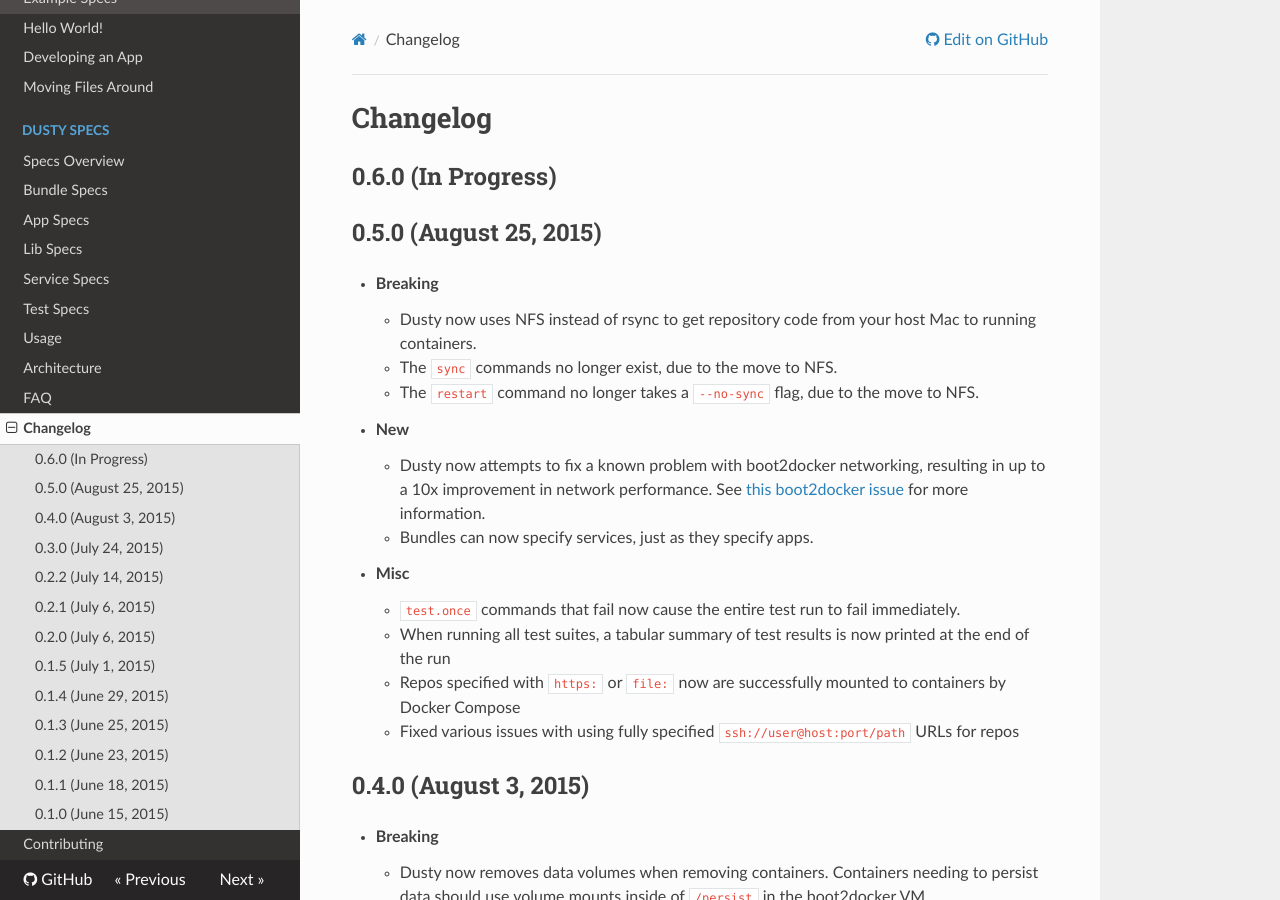
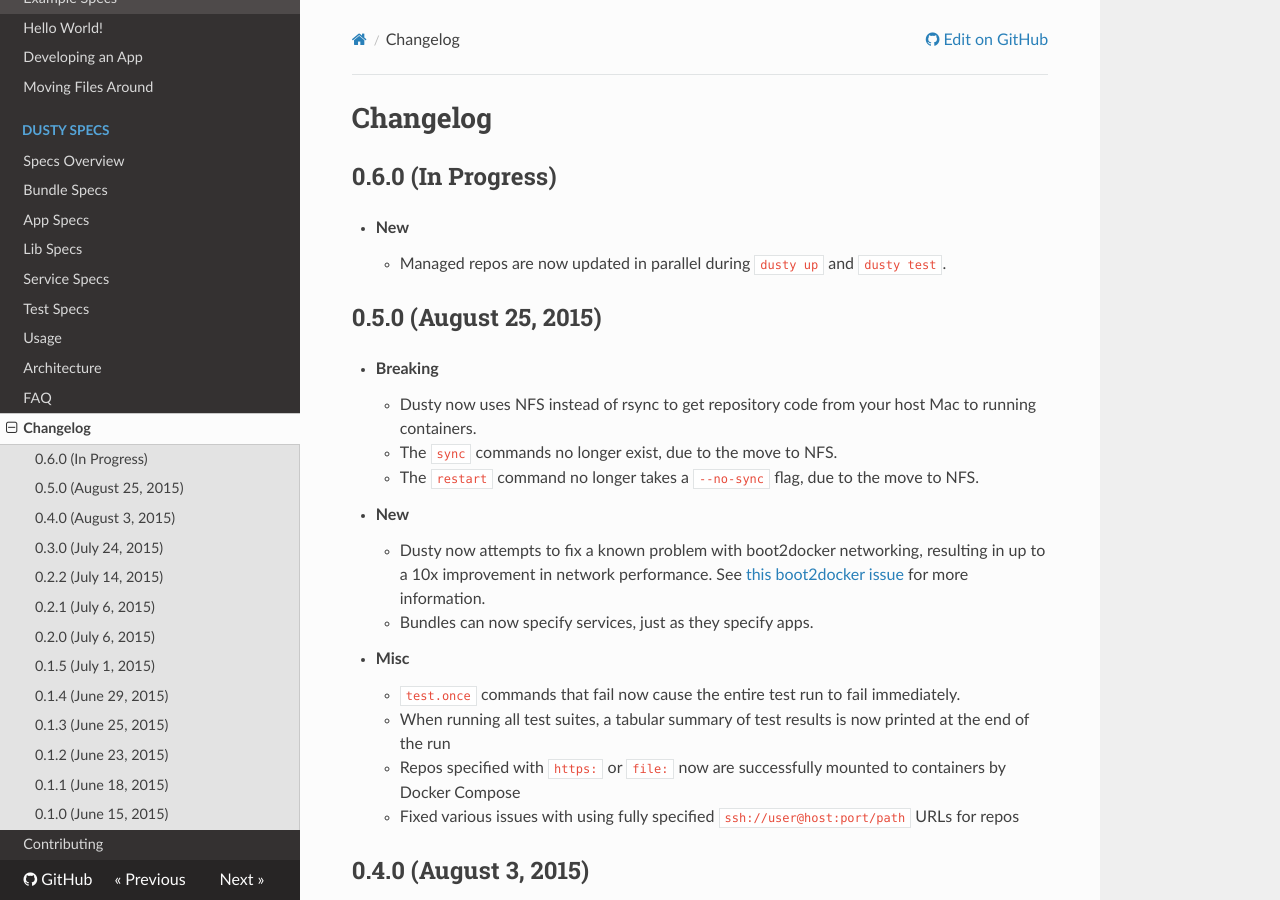
Before and after one commit to gamechanger/dusty, an MkDocs documentation site: the page built from docs/changelog.md, in a window 1280 px wide and 900 px high. Built offline with MkDocs 1.6.1, drawn with Linux system fonts in a browser that asks for light colours; nearby versions of some CDN libraries; old or Windows-style settings are respelled for this version of MkDocs.

Commit message:
Add changelog note about parallel Git operations

```diff
--- a/docs/changelog.md
+++ b/docs/changelog.md
@@ -1,6 +1,9 @@
 # Changelog
 
 ## 0.6.0 (In Progress)
+
+* **New**
+    * Managed repos are now updated in parallel during `dusty up` and `dusty test`.
 
 ## 0.5.0 (August 25, 2015)
 
```
